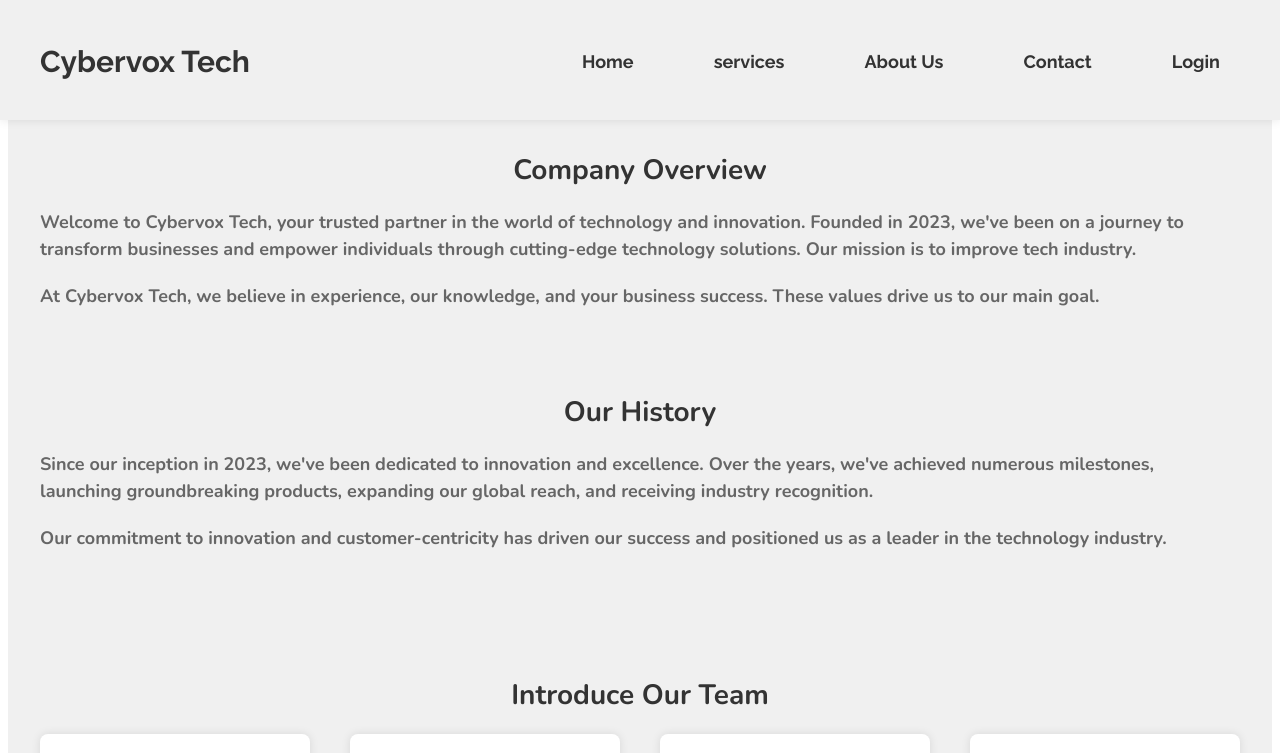
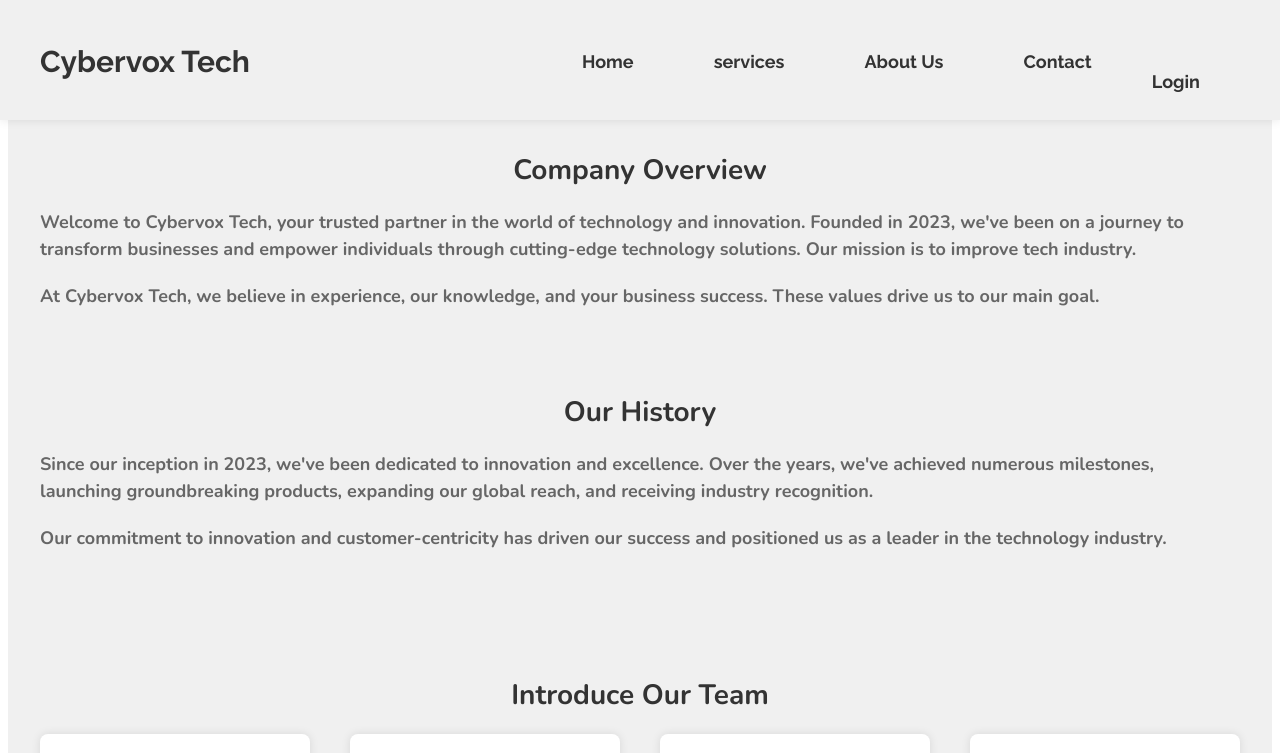
Before and after one commit to Shotiko11/Cybervox-Tech, a Next.js app: page /AboutUs in a window 1280 px wide. Shown: the top 753 px of the page. Built offline with nearby package versions, Linux system fonts and the light colour scheme.

Commit message:
next commit

```diff
--- a/src/app/homepage/header/header.css
+++ b/src/app/homepage/header/header.css
@@ -74,3 +74,19 @@
 .menu li a:hover::before {
   width: 100%;
 }
+
+.login-link {
+  position: absolute;
+  top: 20px;
+  right: 20px;
+  text-decoration: none;
+  color: #007bff;
+  font-weight: bold;
+  font-size: 18px;
+  transition: color 0.6s ease;
+  font-family: 'Raleway', sans-serif;
+}
+
+.login-link:hover {
+  color: #333;
+}
```
Also changed, not shown: src/app/login/LoginForm.js (added, +49 -0 lines), src/app/login/loginForm.css (added), src/pages/Login.js (added).
